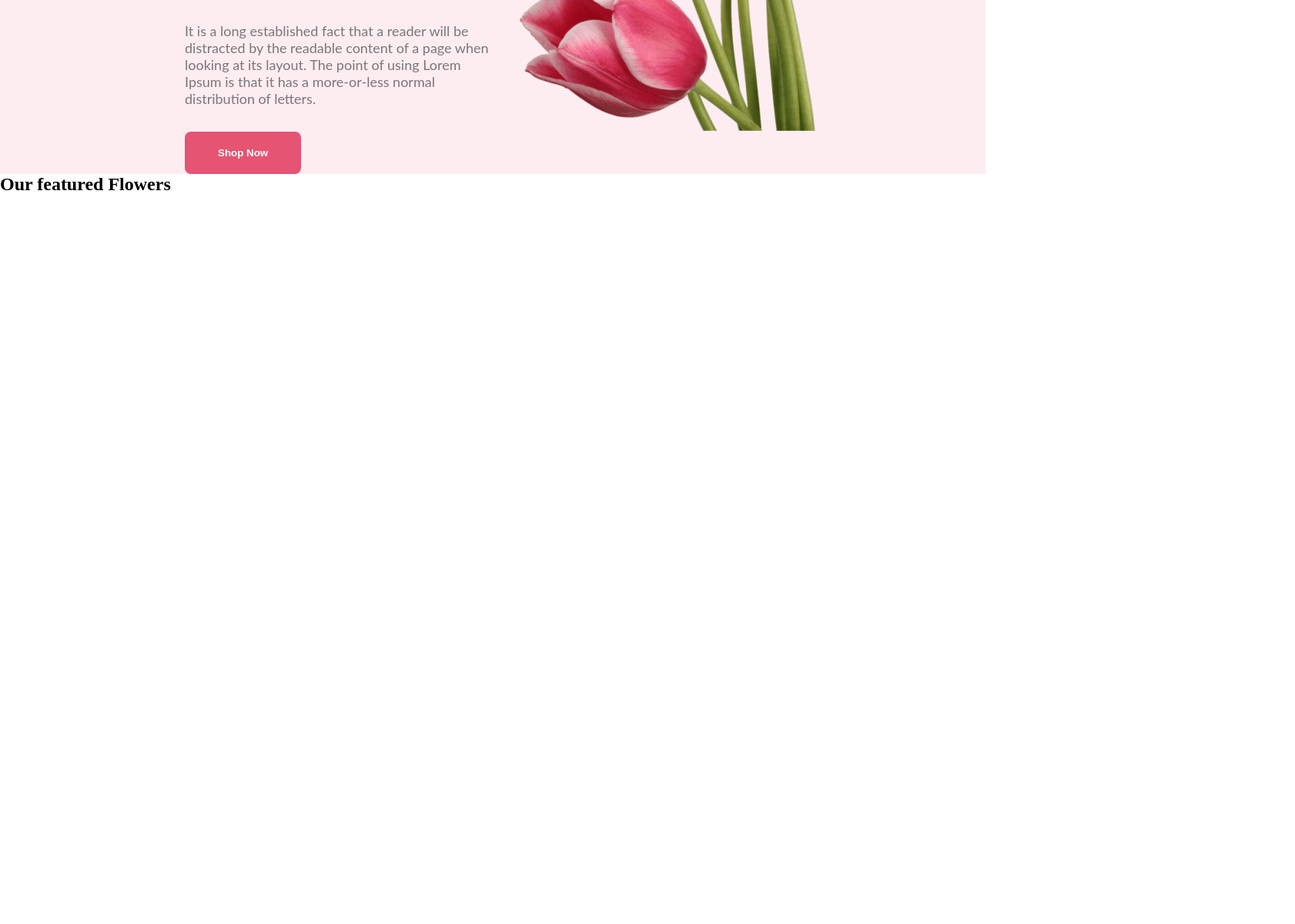
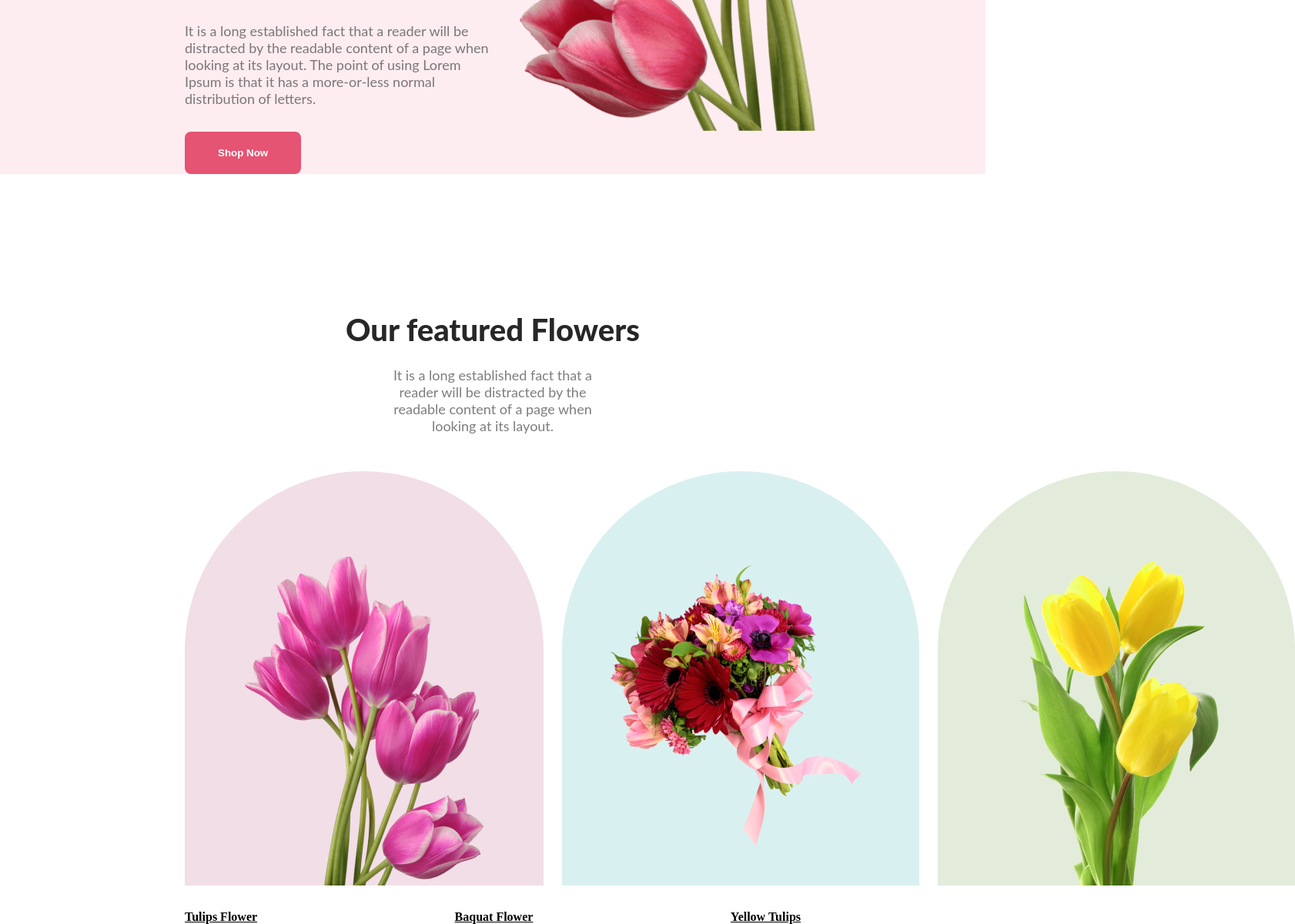
Before and after one commit to asmaulhossain45/flowershop, a plain HTML site: page index.html in a window 1280 px wide. Shown: the part 680-1880 px from the top of the page at 77% size, 1682 px wide, since content can reach past the window. Before the commit the page ends 951 px from the top, so only its background shows below. Drawn offline with Linux system fonts and the light colour scheme.

Commit message:
featured Flowers

```diff
--- a/Styles/Style.css
+++ b/Styles/Style.css
@@ -41,3 +41,53 @@ header {
     padding: 50px 0px 0px 0;
 }
 /* Header Section End */
+
+
+.featured-title {
+    color: #272727;
+    text-align: center;
+    font-family: Lato;
+    font-size: 40px;
+    font-weight: 800;
+    margin-top: 178px;
+}
+.featured-description {
+    color: rgba(39, 39, 39, 0.60);
+    text-align: center;
+    font-family: Lato;
+    font-size: 18px;
+    font-weight: 400;
+    margin-top: 24px;
+    padding: 0 500px;
+}
+.featured-img {
+    margin: 48px 240px 0;
+    display: flex;
+    justify-content: space-around;
+    margin: 48 240px 0;
+}
+.tulip {
+    border-radius: 300px 300px 0px 0px;
+    background: rgba(167, 33, 98, 0.15);
+    padding: 110px 78px 0;
+    margin-right:24px ;
+}
+.baquat {
+    border-radius: 300px 300px 0px 0px;
+    background: rgba(5, 151, 160, 0.15);
+    padding: 117px 47px 51px;
+    margin-right: 24px;
+}
+.yellow {
+    border-radius: 300px 300px 0px 0px;
+    background: rgba(71, 125, 17, 0.15);
+    padding: 67px 75px 0;
+}
+.img-name {
+    text-decoration: underline;
+    font-weight: 600;
+    margin: 32px 240px 0;
+    display: flex;
+    justify-content: space-between;
+
+}
--- a/index.html
+++ b/index.html
@@ -21,11 +21,16 @@
     <main>
         <section class="featured-container">
             <h1 class="featured-title">Our featured Flowers</h1>
-            <p class="featured-description"></p>
+            <p class="featured-description">It is a long established fact that a reader will be distracted by the readable content of a page when looking at its layout.</p>
             <div class="featured-img">
-                <img src="" alt="">
-                <img src="" alt="">
-                <img src="" alt="">
+                <img class="tulip" src="Images/pngwing 6.png" alt="">
+                <img class="baquat" src="Images/pngwing 5.png" alt="">
+                <img class="yellow" src="Images/pngwing 7.png" alt="">
+            </div>
+            <div class="img-name">
+                <p>Tulips Flower</p>
+                <p>Baquat Flower</p>
+                <p>Yellow Tulips</p>
             </div>
 
         </section>
```
